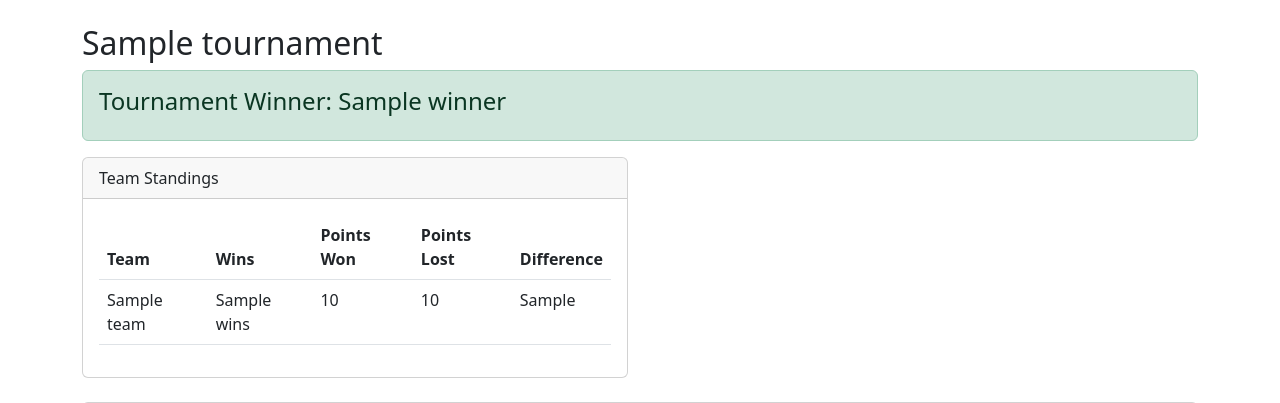
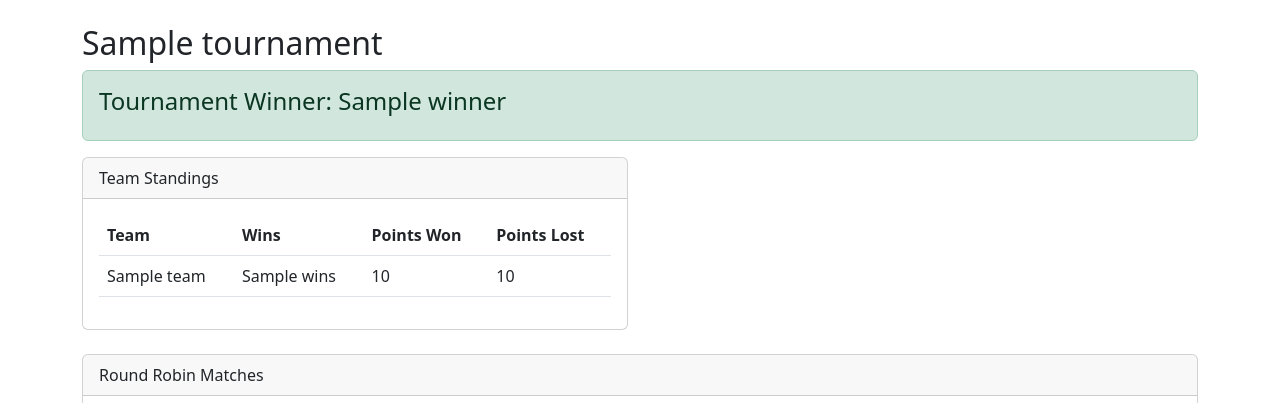
Before and after one commit to bagy391/django_projects, a Django app: template mysite/badminton/templates/badminton/tournament_detail.html in a window 1280 px wide. Shown: the part 56-459 px from the top of the page. Run offline with Django 3.2, Linux system fonts and the light colour scheme; the template is opened without the code that fills it: most values are stand-ins (such as "Sample title", 1, 10 or a date in 2020).

Commit message:
removed diff

```diff
--- a/mysite/badminton/templates/badminton/tournament_detail.html
+++ b/mysite/badminton/templates/badminton/tournament_detail.html
@@ -24,7 +24,7 @@
                                 <th>Wins</th>
                                 <th>Points Won</th>
                                 <th>Points Lost</th>
-                                <th>Difference</th>
+{#                                <th>Difference</th>#}
                             </tr>
                         </thead>
                         <tbody>
@@ -34,7 +34,7 @@
                                 <td>{{ standing.wins }}</td>
                                 <td>{{ standing.points_won }}</td>
                                 <td>{{ standing.points_lost }}</td>
-                                <td>{{ standing.point_difference }}</td>
+{#                                <td>{{ standing.point_difference }}</td>#}
                             </tr>
                             {% endfor %}
                         </tbody>
```
